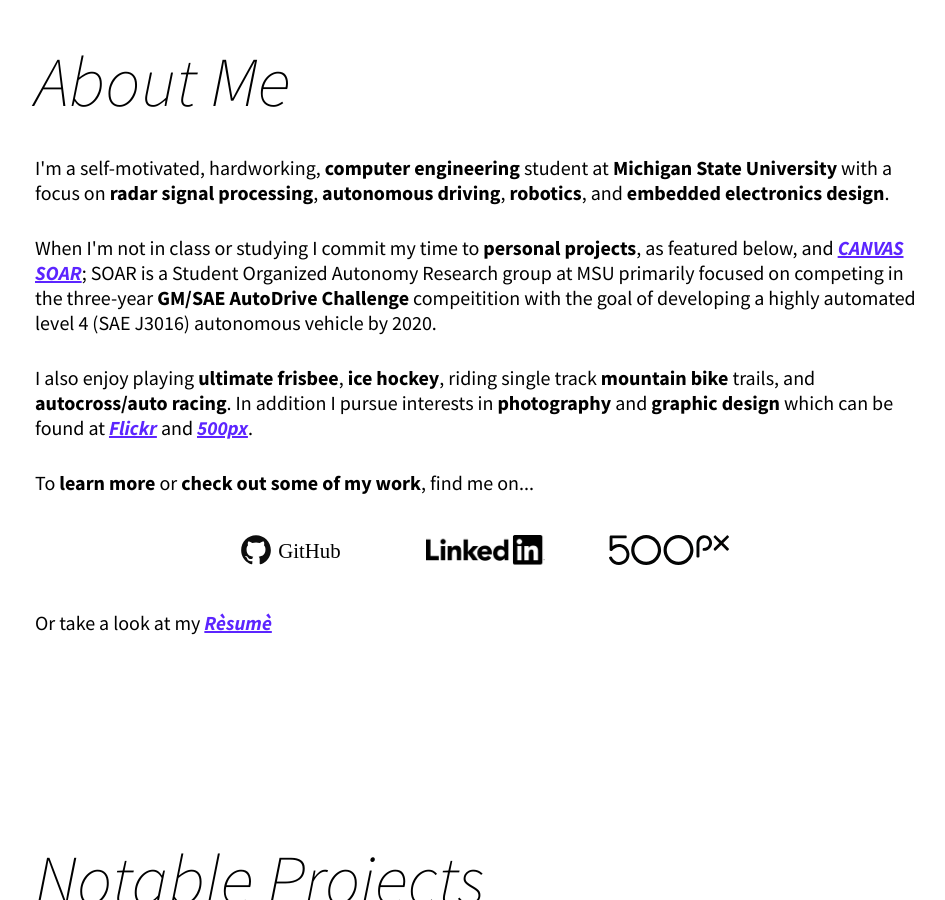
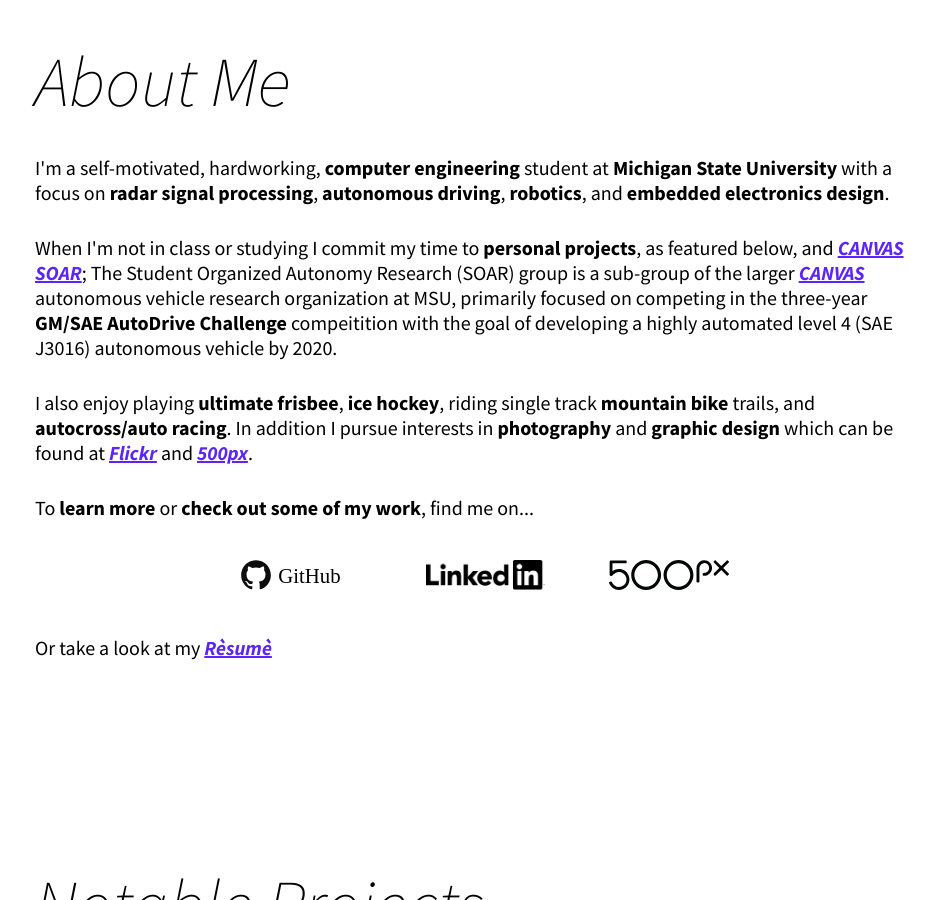
Before and after one commit to SuperUser320/superuser320.github.io, a Jekyll site: the page built from index.html, in a window 1280 px wide and 900 px high, scrolled down 963 px. Shown: the whole window, without its empty margins (155-1100 px from the left). Built offline with Jekyll 4.4.1, drawn with Linux system fonts in a browser that asks for light colours; nearby versions of some CDN libraries.

Commit message:
Update index.html

```diff
--- a/index.html
+++ b/index.html
@@ -17,7 +17,7 @@
 <div id="about">
     <h1 class="fadein">About Me</h1>
     <p class="fadein">I'm a self-motivated, hardworking, <strong>computer engineering</strong> student at <strong>Michigan State University</strong> with a focus on <strong>radar signal processing</strong>, <strong>autonomous driving</strong>, <strong>robotics</strong>, and <strong>embedded electronics design</strong>.</p>
-    <p class="fadein">When I'm not in class or studying I commit my time to <strong>personal projects</strong>, as featured below, and <a href="https://canvas.msu.edu/soar/">CANVAS SOAR</a>; SOAR is a Student Organized Autonomy Research group at MSU primarily focused on competing in the three-year <strong>GM/SAE AutoDrive Challenge</strong> compeitition with the goal of developing a highly automated level 4 (SAE J3016) autonomous vehicle by 2020.</p>
+    <p class="fadein">When I'm not in class or studying I commit my time to <strong>personal projects</strong>, as featured below, and <a href="https://canvas.msu.edu/soar/">CANVAS SOAR</a>;  The Student Organized Autonomy Research (SOAR) group is a sub-group of the larger <a href="https://canvas.msu.edu/">CANVAS</a> autonomous vehicle research organization at MSU, primarily focused on competing in the three-year <strong>GM/SAE AutoDrive Challenge</strong> compeitition with the goal of developing a highly automated level 4 (SAE J3016) autonomous vehicle by 2020.</p>
     <p class="fadein">I also enjoy playing <strong>ultimate frisbee</strong>, <strong>ice hockey</strong>, riding single track <strong>mountain bike</strong> trails, and <strong>autocross/auto racing</strong>.  In addition I pursue interests in <strong>photography</strong> and <strong>graphic design</strong> which can be found at <a href="https://www.flickr.com/photos/jason-merlo/">Flickr</a> and <a href="https://500px.com/jmerlo">500px</a>.</p>
     <p class="fadein">To <strong>learn more</strong> or <strong>check out some of my work</strong>, find me on...</p>
     <p id="find-me" class="fadein">
```
